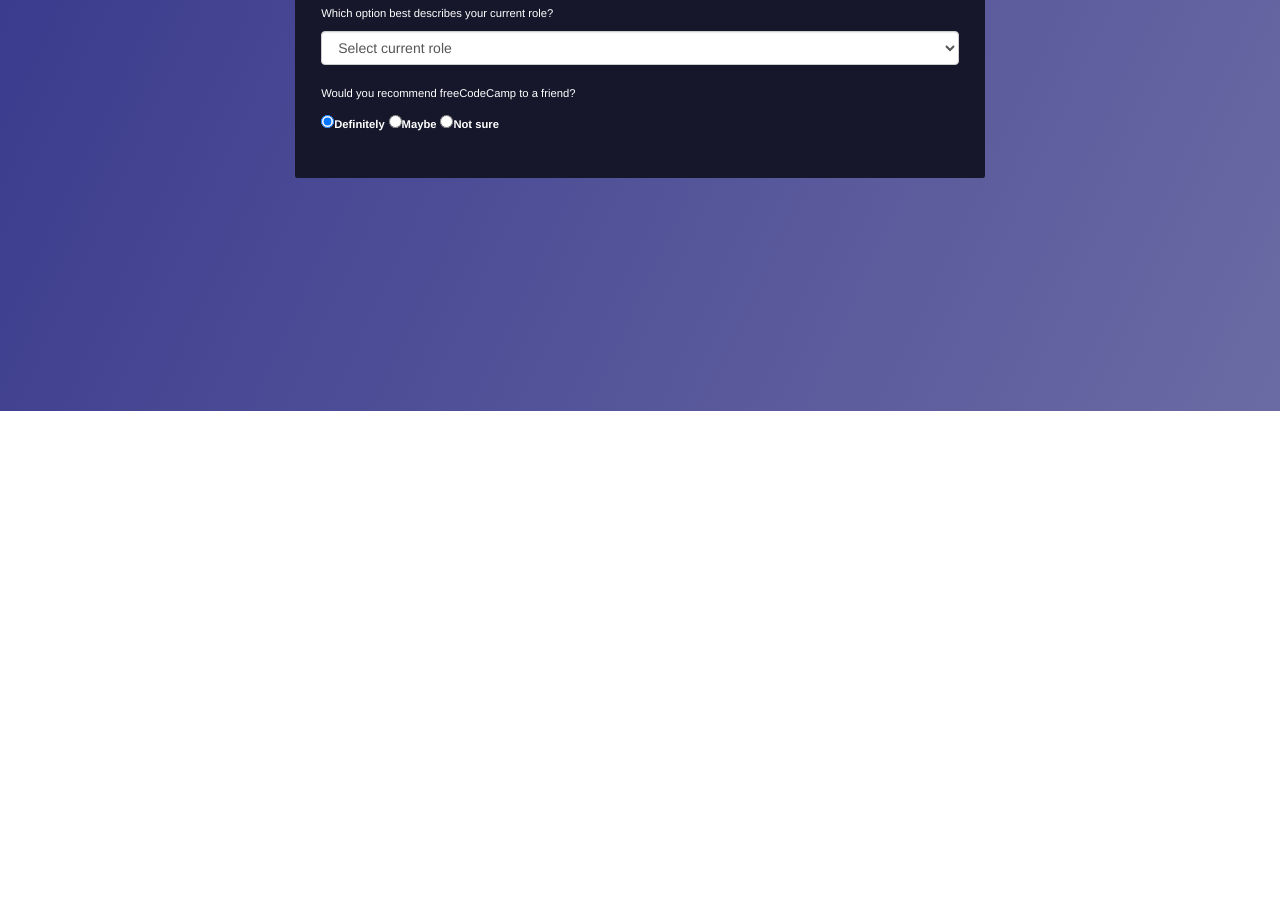
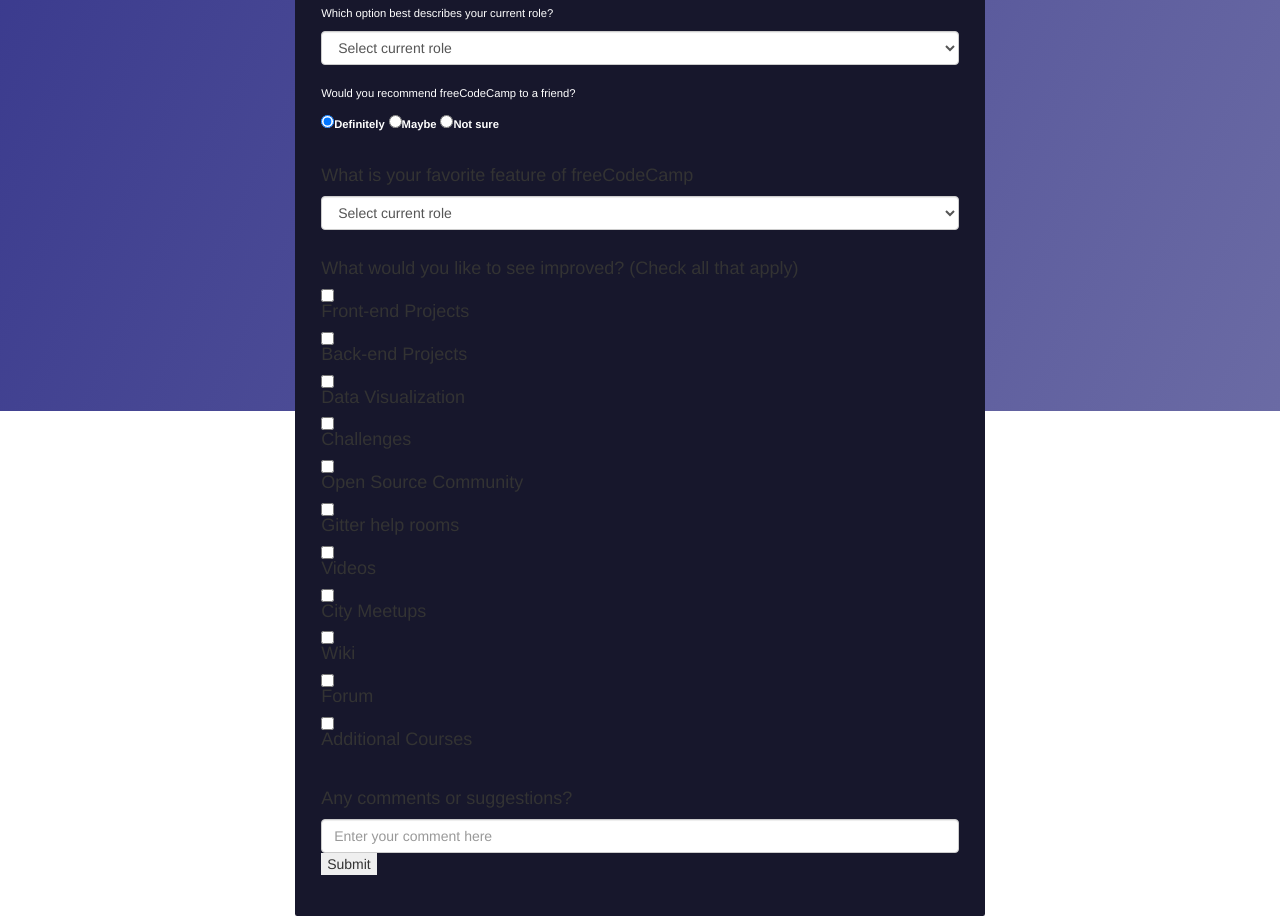
Before and after one commit to shahira-sadat/Febien-Shahira, a plain HTML site: page index.html in a window 1280 px wide. Shown: the part 389-1305 px from the top of the page. Before the commit the page ends 800 px from the top, so only its background shows below. Drawn offline with nearby package versions, Linux system fonts and the light colour scheme.

Commit message:
Update index.html

```diff
--- a/index.html
+++ b/index.html
@@ -61,5 +61,36 @@
             <input name="user-recommend" value="maybe" type="radio" class="input-radio" />Maybe</label>
           <label><input name="user-recommend" value="not-sure" type="radio" class="input-radio"/>Not sure</label>
         </div>
+
+        <div class="form-group">
+          <h4 id="challenges">What is your favorite feature of freeCodeCamp</h4>
+          <select id="drpdown" name="challenge" class="form-control">
+            <option disabled selected value>Select current role</option>
+            <option value="student">challenges</option>
+            <option value="job">Projects</option>
+            <option value="learner">Community</option>
+            <option value="preferNo">Open Source</option>
+          </select>
+        </div>
+        <div class="form-group">
+          <h4>What would you like to see improved? (Check all that apply)</h4>
+          <h4><input name="Improvements" value="attribute" type="checkbox" class="checkbox"/>Front-end Projects</h4>
+          <h4><input name="Improvements" value="attribute" type="checkbox" class="checkbox"/>Back-end Projects</h4>
+          <h4><input name="Improvements" value="attribute" type="checkbox" class="checkbox"/>Data Visualization</h4>
+          <h4><input name="Improvements" value="attribute" type="checkbox" class="checkbox"/>Challenges</h4>
+          <h4><input name="Improvements" value="attribute" type="checkbox" class="checkbox"/>Open Source Community</h4>
+          <h4><input name="Improvements" value="attribute" type="checkbox" class="checkbox"/>Gitter help rooms</h4>
+          <h4><input name="Improvements" value="attribute" type="checkbox" class="checkbox"/>Videos</h4>
+          <h4><input name="Improvements" value="attribute" type="checkbox" class="checkbox"/>City Meetups</h4>
+          <h4><input name="Improvements" value="attribute" type="checkbox" class="checkbox"/>Wiki</h4>
+          <h4><input name="Improvements" value="attribute" type="checkbox" class="checkbox"/>Forum</h4>
+          <h4><input name="Improvements" value="attribute" type="checkbox" class="checkbox"/>Additional Courses</h4>
+         </div>
+        <div class="form-group">
+          <h4>Any comments or suggestions?</h4>
+          <input type="text" name="comments" placeholder="Enter your comment here" id="comments" class="form-control" />
+        <button>Submit</button>
+       </div>
+      </form>
   </body>
 </html>
```
